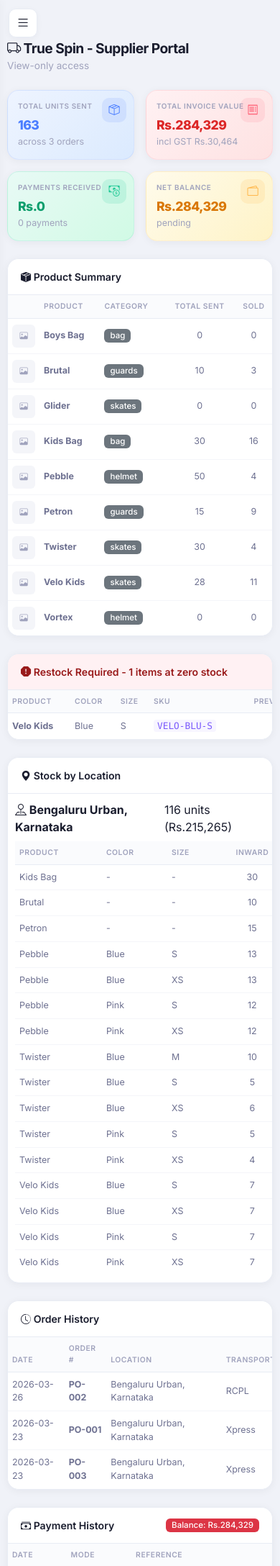
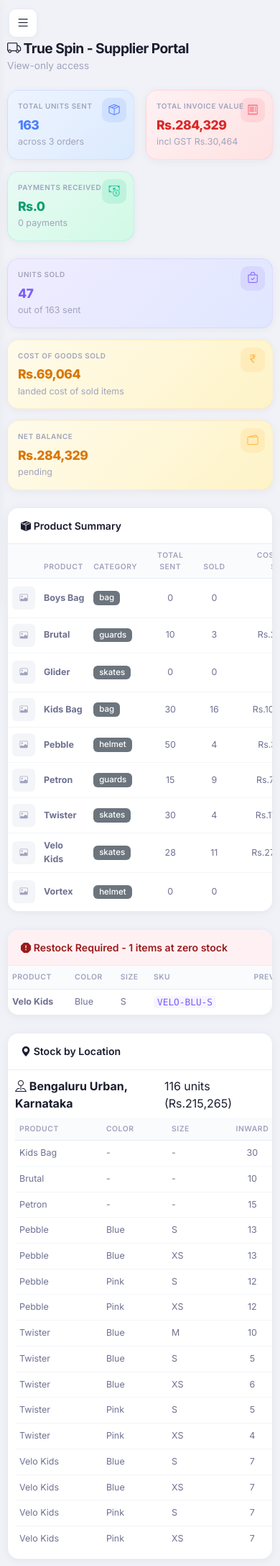
Before and after one commit to Laaxxmm/sportspedal, a Flask app: page /supplier-portal/ in a window 390 px wide. Shown: the top 2176 px of the page at 72% size. Run offline with Flask 3, Linux system fonts and the light colour scheme; a user stored in the database is signed in; data comes from the database, SQL or seed files in the repository; data that the repository does not hold is empty; some libraries are stand-ins or nearby versions.

Commit message:
Add Cost of Goods Sold to supplier portal
New KPI cards:
- Units Sold: X out of Y sent
- Cost of Goods Sold: landed cost of items sold (incl GST)

Product summary table: new 'Cost of Sold' column showing
per-product cost of sold items.

Supplier can now see exactly how many products were sold
and what those goods cost at landed price.

Co-Authored-By: Claude Opus 4.6 (1M context) <noreply@anthropic.com>

```diff
--- a/app/routes/supplier_portal.py
+++ b/app/routes/supplier_portal.py
@@ -102,20 +102,28 @@ def portal_dashboard():
 
     # Per-product summary: what was sent, current stock across all locations
     product_summary = {}
+    total_units_sold = 0
+    total_cogs = 0
     for item in all_inv:
         name = item['product_name']
         if name not in product_summary:
             product_summary[name] = {'name': name, 'category': item['category'],
                                       'image_url': item.get('image_url'),
-                                      'total_sent': 0, 'total_stock': 0, 'total_sold': 0}
+                                      'total_sent': 0, 'total_stock': 0, 'total_sold': 0,
+                                      'cost_of_sold': 0}
         product_summary[name]['total_sent'] += item['inward']
         product_summary[name]['total_stock'] += item['stock']
         product_summary[name]['total_sold'] += item['outward']
+        product_summary[name]['cost_of_sold'] += item['outward'] * item['cost_price']
+        total_units_sold += item['outward']
+        total_cogs += item['outward'] * item['cost_price']
 
     return render_template('supplier_portal/dashboard.html',
                            supplier=supplier, orders=orders,
                            total_cost=total_cost, total_taxable=total_taxable,
                            total_gst=total_gst, total_units=total_units,
+                           total_units_sold=total_units_sold,
+                           total_cogs=total_cogs,
                            total_paid=total_paid, balance=balance,
                            shipping_credit=shipping_credit,
                            shipping_pending=shipping_pending,
--- a/app/templates/supplier_portal/dashboard.html
+++ b/app/templates/supplier_portal/dashboard.html
@@ -40,7 +40,27 @@
             <div class="kpi-sub">{{ payments|length }} payments</div>
         </div>
     </div>
-    <div class="col-md-3">
+</div>
+
+<!-- Row 2: Sales & Cost of Sold -->
+<div class="row g-3 mb-4">
+    <div class="col-md-4">
+        <div class="kpi-card kpi-indigo">
+            <div class="kpi-icon"><i class="bi bi-bag-check"></i></div>
+            <div class="kpi-label">Units Sold</div>
+            <div class="kpi-value">{{ "{:,.0f}".format(total_units_sold) }}</div>
+            <div class="kpi-sub">out of {{ "{:,.0f}".format(total_units) }} sent</div>
+        </div>
+    </div>
+    <div class="col-md-4">
+        <div class="kpi-card kpi-amber">
+            <div class="kpi-icon"><i class="bi bi-currency-rupee"></i></div>
+            <div class="kpi-label">Cost of Goods Sold</div>
+            <div class="kpi-value">Rs.{{ "{:,.0f}".format(total_cogs) }}</div>
+            <div class="kpi-sub">landed cost of sold items</div>
+        </div>
+    </div>
+    <div class="col-md-4">
         <div class="kpi-card {{ 'kpi-amber' if balance > 0 else 'kpi-emerald' }}">
             <div class="kpi-icon"><i class="bi bi-wallet2"></i></div>
             <div class="kpi-label">Net Balance</div>
@@ -66,6 +86,7 @@
                             <th>Category</th>
                             <th class="text-center">Total Sent</th>
                             <th class="text-center">Sold</th>
+                            <th class="text-end">Cost of Sold</th>
                             <th class="text-center">In Stock</th>
                             <th>Status</th>
                         </tr>
@@ -84,6 +105,7 @@
                         <td><span class="badge bg-secondary">{{ p.category }}</span></td>
                         <td class="text-center">{{ p.total_sent }}</td>
                         <td class="text-center">{{ p.total_sold }}</td>
+                        <td class="text-end">{% if p.cost_of_sold > 0 %}Rs.{{ "{:,.0f}".format(p.cost_of_sold) }}{% else %}-{% endif %}</td>
                         <td class="text-center">
                             {% if p.total_stock <= 0 %}
                             <span class="badge" style="background:var(--accent-red);">0</span>
```
